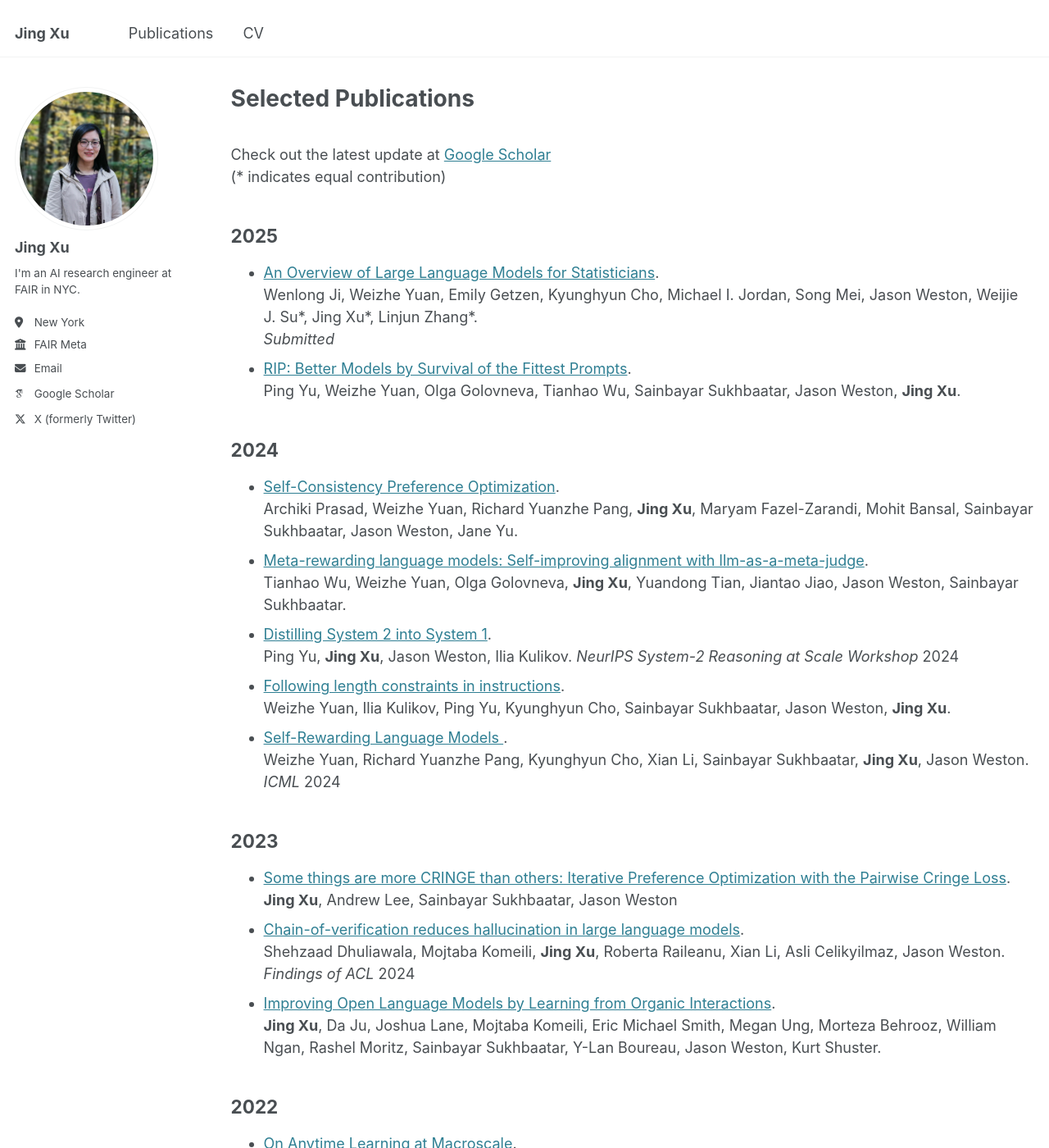
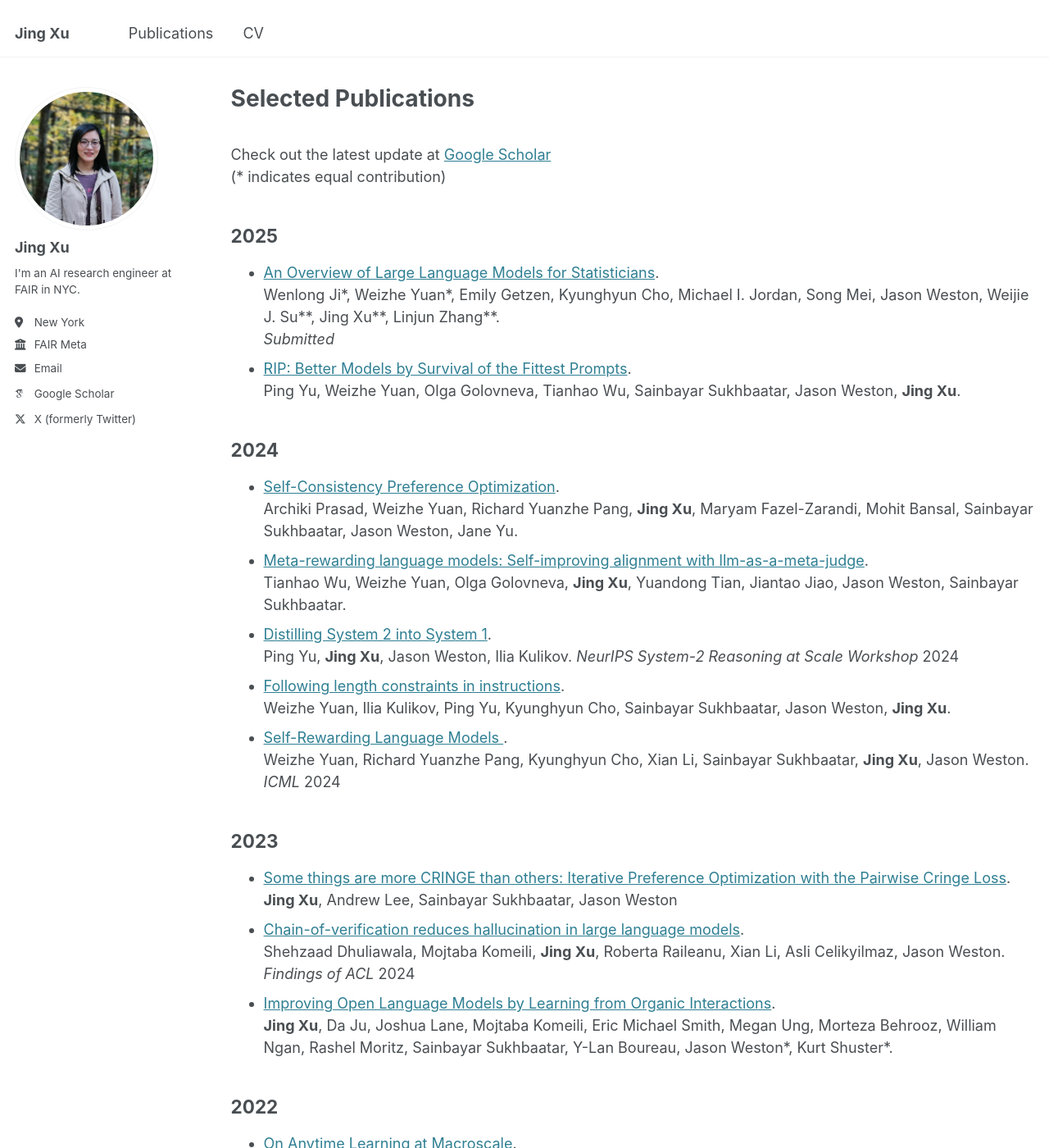
Before and after one commit to jxmsML/jxmsML.github.io, a Jekyll site: the page built from _pages/publications.html, in a window 1280 px wide and 1400 px high. Shown: the whole window at 82% size. Built offline with Jekyll 4.4.1, drawn with Linux system fonts in a browser that asks for light colours; some web fonts are replaced.

```diff
--- a/_pages/publications.html
+++ b/_pages/publications.html
@@ -11,7 +11,7 @@ Check out the latest update at <a href="https://scholar.google.com/citations?use
 (* indicates equal contribution)
 <h2>2025</h2>
 <ul>
-<li><a href="https://arxiv.org/abs/2502.17814">An Overview of Large Language Models for  Statisticians</a>.<br>Wenlong Ji, Weizhe Yuan, Emily Getzen, Kyunghyun Cho, Michael I. Jordan, Song Mei, Jason Weston, Weijie J. Su*, Jing Xu*, Linjun Zhang*.<br><i> Submitted</i></li>
+<li><a href="https://arxiv.org/abs/2502.17814">An Overview of Large Language Models for  Statisticians</a>.<br>Wenlong Ji*, Weizhe Yuan*, Emily Getzen, Kyunghyun Cho, Michael I. Jordan, Song Mei, Jason Weston, Weijie J. Su**, Jing Xu**, Linjun Zhang**.<br><i> Submitted</i></li>
 <li><a href="https://arxiv.org/abs/2501.18578">RIP: Better Models by Survival of the Fittest Prompts</a>.<br>Ping Yu, Weizhe Yuan, Olga Golovneva, Tianhao Wu, Sainbayar Sukhbaatar, Jason Weston, <b>Jing Xu</b>.</li></ul>
 <h2>2024</h2><ul>
 <li><a href="https://arxiv.org/abs/2411.04109">Self-Consistency Preference Optimization</a>.<br>Archiki Prasad, Weizhe Yuan, Richard Yuanzhe Pang, <b>Jing Xu</b>, Maryam Fazel-Zarandi, Mohit Bansal, Sainbayar Sukhbaatar, Jason Weston, Jane Yu. </li>
@@ -23,7 +23,7 @@ Check out the latest update at <a href="https://scholar.google.com/citations?use
 <h2>2023</h2><ul>
 <li><a href="https://arxiv.org/abs/2312.16682">Some things are more CRINGE than others: Iterative Preference Optimization with the Pairwise Cringe Loss</a>.<br><b>Jing Xu</b>, Andrew Lee, Sainbayar Sukhbaatar, Jason Weston</li>
 <li><a href="https://arxiv.org/abs/2309.11495">Chain-of-verification reduces hallucination in large language models</a>.<br>Shehzaad Dhuliawala, Mojtaba Komeili, <b>Jing Xu</b>, Roberta Raileanu, Xian Li, Asli Celikyilmaz, Jason Weston.<i> Findings of ACL</i> 2024</li>
-<li><a href="https://arxiv.org/abs/2306.04707">Improving Open Language Models by Learning from Organic Interactions</a>.<br><b>Jing Xu</b>, Da Ju, Joshua Lane, Mojtaba Komeili, Eric Michael Smith, Megan Ung, Morteza Behrooz, William Ngan, Rashel Moritz, Sainbayar Sukhbaatar, Y-Lan Boureau, Jason Weston, Kurt Shuster.</li></ul>
+<li><a href="https://arxiv.org/abs/2306.04707">Improving Open Language Models by Learning from Organic Interactions</a>.<br><b>Jing Xu</b>, Da Ju, Joshua Lane, Mojtaba Komeili, Eric Michael Smith, Megan Ung, Morteza Behrooz, William Ngan, Rashel Moritz, Sainbayar Sukhbaatar, Y-Lan Boureau, Jason Weston*, Kurt Shuster*.</li></ul>
 <h2>2022</h2><ul>
 <li><a href="https://proceedings.mlr.press/v199/caccia22a">On Anytime Learning at Macroscale</a>.<br>Lucas Caccia, <b>Jing Xu</b>, Myle Ott, Marcaurelio Ranzato, Ludovic Denoyer.<i> Conference on Lifelong Learning Agents (CoLLAs)</i>, 2022</li>
 <li><a href="https://arxiv.org/abs/2211.05826">The CRINGE loss: Learning what language not to model</a>.<br>Leonard Adolphs, Tianyu Gao, <b>Jing Xu</b>, Kurt Shuster, Sainbayar Sukhbaatar, Jason Weston.</li>
```
